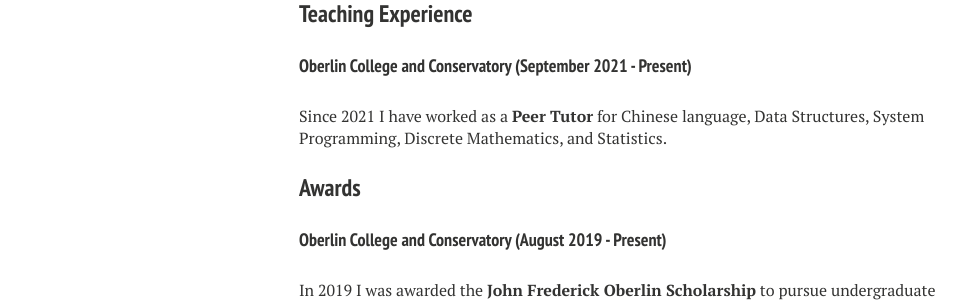
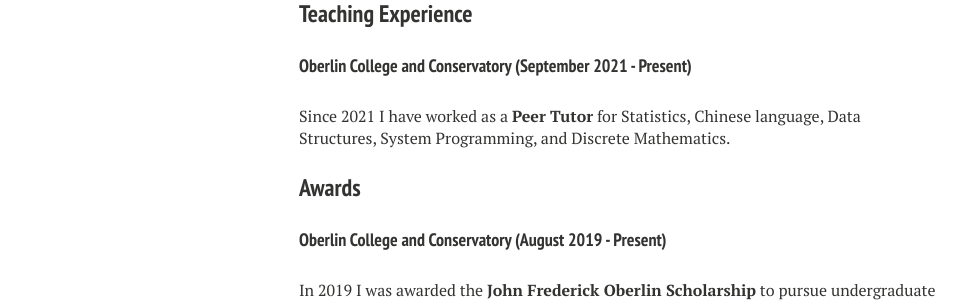
Before and after one commit to nathanenglehart/nathanenglehart.github.io, a Jekyll site: the page built from cv.md, in a window 1280 px wide. Shown: the part 1117-1419 px from the top of the page, without its empty margins (21-987 px from the left). Built offline with Jekyll 4.4.1, drawn with Linux system fonts in a browser that asks for light colours; nearby versions of some CDN libraries.

Commit message:
Update cv.html

```diff
--- a/_layouts/cv.html
+++ b/_layouts/cv.html
@@ -75,7 +75,7 @@
       <h3>Teaching Experience</h3>
       <!-- style="margin-top: 1.625rem !important;" -->
       <h4>Oberlin College and Conservatory (September 2021 - Present)</h4>
-      <p class="paragraph">Since 2021 I have worked as a <strong>Peer Tutor</strong> for Chinese language, Data Structures, System Programming, Discrete Mathematics, and Statistics.</p>
+      <p class="paragraph">Since 2021 I have worked as a <strong>Peer Tutor</strong> for Statistics, Chinese language, Data Structures, System Programming, and Discrete Mathematics.</p>
 
       <h3>Awards</h3>
 
```
